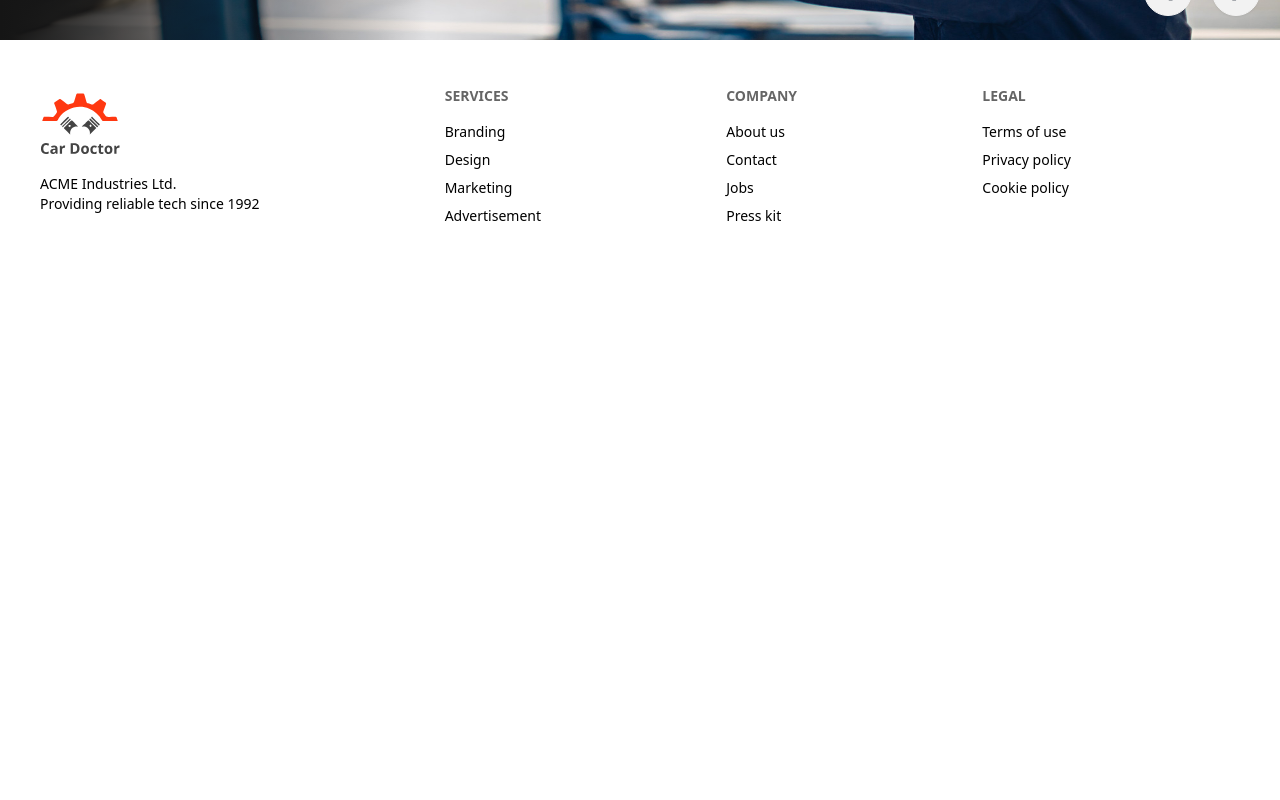
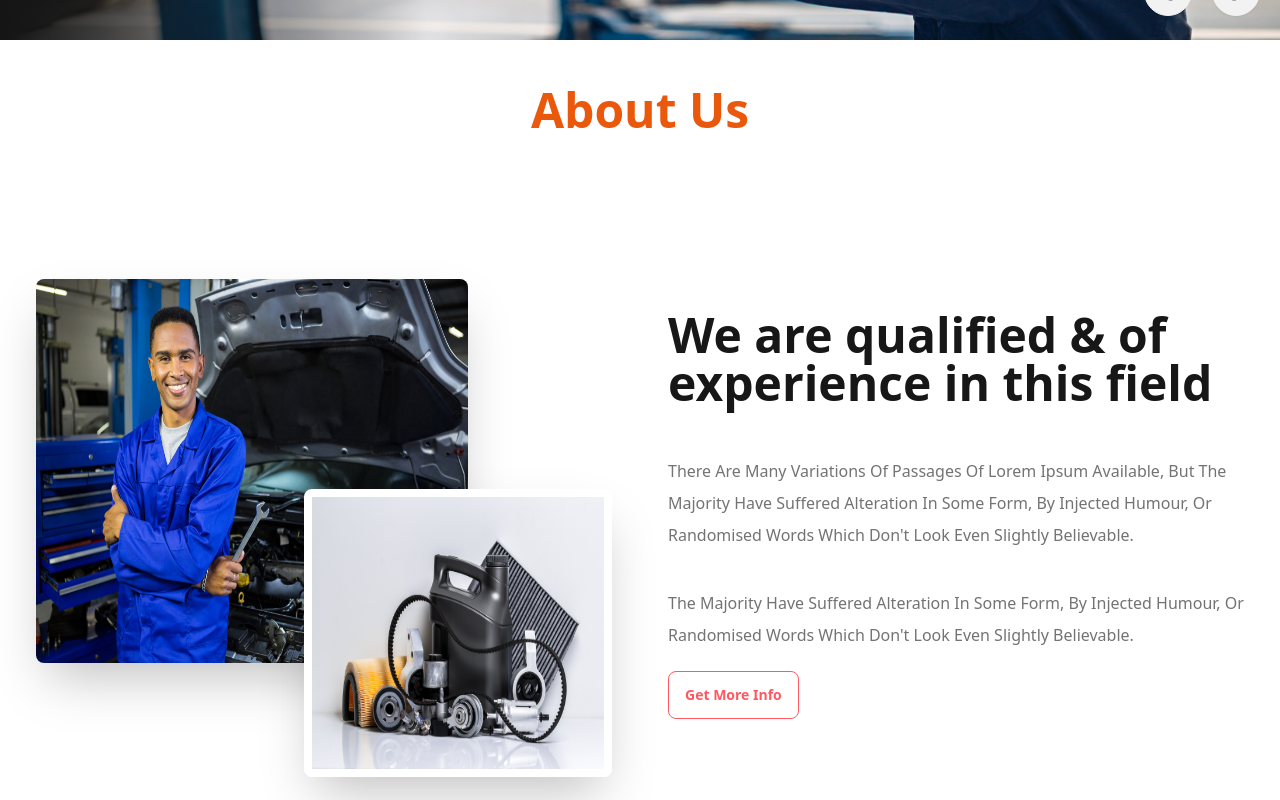
Before and after one commit to Rezuan-Alam-Rean/CarWorkshopServices, a React (Vite) app: page / in a window 1280 px wide. Shown: the part 640-1440 px from the top of the page. Before the commit the page ends 906 px from the top, so only its background shows below. Built offline with nearby package versions, Linux system fonts and the light colour scheme.

Commit message:
added about section in home page

```diff
--- /dev/null
+++ b/src/Pages/Home/About/About.jsx
@@ -0,0 +1,44 @@
+/* eslint-disable react/no-unescaped-entities */
+
+import img1 from "../../../assets/assets/images/about_us/person.jpg"
+import img2 from "../../../assets/assets/images/about_us/parts.jpg"
+
+const About = () => {
+    return (
+
+        <div>
+            <h2 className="text-orange-600 text-5xl mt-10 text-center font-bold self-stretch max-md:max-w-full">About Us</h2>
+        <div className="hero min-h-screen bg-white">
+            <div className="hero-content flex-col lg:flex-row">
+
+                <div className=" relative md:h-[550px] h-[400px]  p-5 md:w-1/2  ">
+                    <img src={img1} className="rounded-lg shadow-2xl w-3/4 md:h-96 " />
+                    <img src={img2} className="rounded-lg shadow-2xl md:h-72 w-1/2 bottom-24 md:bottom-8 right-5 absolute border-8 border-white  " />
+
+                </div>
+                <div className="p-5 md:w-1/2 md:h-[550px]  ">
+
+                    <h1 className="text-neutral-900 text-5xl font-bold self-stretch mt-8 max-md:max-w-full max-md:text-4xl">We are qualified & of experience in this field</h1>
+                    <p className="text-neutral-500 text-base leading-8 capitalize self-stretch mt-12 max-md:max-w-full max-md:mt-10">There are many variations of passages of Lorem Ipsum available, but the majority have suffered alteration in some form, by injected humour, or randomised words which don't look even slightly believable.</p>
+                    <p className="text-neutral-500 text-base leading-8 capitalize self-stretch mt-9 max-md:max-w-full">the majority have suffered alteration in some form, by injected humour, or randomised words which don't look even slightly believable.</p>
+                    <button className="btn mt-5  btn-outline btn-error"> Get More Info</button>
+                </div>
+            </div>
+
+
+            <div>
+
+
+
+
+            </div>
+        </div>
+
+        </div>
+
+
+
+    );
+};
+
+export default About;
--- a/src/Pages/Home/Banner/Banner.jsx
+++ b/src/Pages/Home/Banner/Banner.jsx
@@ -12,7 +12,7 @@ const Banner = () => {
         <div className=" items-center  flex bg-gradient-to-r from-[#151515] to-[rgba(21, 21, 21, 0.00) 100%)] space-y-8 text-white absolute  w-1/3 h-[600px]   ">
 
           <div className="space-y-8 ml-8 ">
-      <h2 className="font-bold text-6xl">Affordable Price For Car Servicing</h2>
+            <h2 className="font-bold  text-4xl md:text-6xl">Affordable Price For Car Servicing</h2>
             <p>There are many variations of passages of  available, but the majority have suffered alteration in some form</p>
             <div>
               <button className="btn mr-5 btn-outline btn-error">Discover More</button>
@@ -32,7 +32,7 @@ const Banner = () => {
         <div className=" items-center  flex bg-gradient-to-r from-[#151515] to-[rgba(21, 21, 21, 0.00) 100%)] space-y-8 text-white absolute  w-1/3 h-[600px]   ">
 
           <div className="space-y-8 ml-8 ">
-      <h2 className="font-bold text-6xl">Affordable Price For Car Servicing</h2>
+            <h2 className="font-bold  text-4xl md:text-6xl">Affordable Price For Car Servicing</h2>
             <p>There are many variations of passages of  available, but the majority have suffered alteration in some form</p>
             <div>
               <button className="btn mr-5 btn-outline btn-error">Discover More</button>
@@ -52,7 +52,7 @@ const Banner = () => {
         <div className=" items-center  flex bg-gradient-to-r from-[#151515] to-[rgba(21, 21, 21, 0.00) 100%)] space-y-8 text-white absolute  w-1/3 h-[600px]   ">
 
           <div className="space-y-8 ml-8 ">
-      <h2 className="font-bold text-6xl">Affordable Price For Car Servicing</h2>
+            <h2 className="font-bold  text-4xl md:text-6xl">Affordable Price For Car Servicing</h2>
             <p>There are many variations of passages of  available, but the majority have suffered alteration in some form</p>
             <div>
               <button className="btn mr-5 btn-outline btn-error">Discover More</button>
@@ -72,7 +72,7 @@ const Banner = () => {
         <div className=" items-center  flex bg-gradient-to-r from-[#151515] to-[rgba(21, 21, 21, 0.00) 100%)] space-y-8 text-white absolute  w-1/3 h-[600px]   ">
 
           <div className="space-y-8 ml-8 ">
-      <h2 className="font-bold text-6xl">Affordable Price For Car Servicing</h2>
+            <h2 className="font-bold  text-4xl md:text-6xl">Affordable Price For Car Servicing</h2>
             <p>There are many variations of passages of  available, but the majority have suffered alteration in some form</p>
             <div>
               <button className="btn mr-5 btn-outline btn-error">Discover More</button>
@@ -92,7 +92,7 @@ const Banner = () => {
         <div className=" items-center  flex bg-gradient-to-r from-[#151515] to-[rgba(21, 21, 21, 0.00) 100%)] space-y-8 text-white absolute  w-1/3 h-[600px]   ">
 
           <div className="space-y-8 ml-8 ">
-      <h2 className="font-bold text-6xl">Affordable Price For Car Servicing</h2>
+            <h2 className="font-bold  text-4xl md:text-6xl">Affordable Price For Car Servicing</h2>
             <p>There are many variations of passages of  available, but the majority have suffered alteration in some form</p>
             <div>
               <button className="btn mr-5 btn-outline btn-error">Discover More</button>
@@ -103,7 +103,7 @@ const Banner = () => {
           </div>
         </div>
         <div className="absolute flex justify-end gap-x-5 transform -translate-y-1/2 left-5 right-5 bottom-0">
-      <a href="#slide5" className="btn btn-circle">❮</a>
+          <a href="#slide4" className="btn btn-circle">❮</a>
           <a href="#slide6" className="btn btn-circle">❯</a>
         </div>
       </div>
@@ -112,7 +112,7 @@ const Banner = () => {
         <div className=" items-center  flex bg-gradient-to-r from-[#151515] to-[rgba(21, 21, 21, 0.00) 100%)] space-y-8 text-white absolute  w-1/3 h-[600px]   ">
 
           <div className="space-y-8 ml-8 ">
-      <h2 className="font-bold text-6xl">Affordable Price For Car Servicing</h2>
+            <h2 className="font-bold  text-4xl md:text-6xl">Affordable Price For Car Servicing</h2>
             <p>There are many variations of passages of  available, but the majority have suffered alteration in some form</p>
             <div>
               <button className="btn mr-5 btn-outline btn-error">Discover More</button>
--- a/src/Pages/Home/Home.jsx
+++ b/src/Pages/Home/Home.jsx
@@ -1,3 +1,4 @@
+import About from "./About/About";
 import Banner from "./Banner/Banner";
 
 
@@ -5,6 +6,7 @@ const Home = () => {
     return (
         <div>
             <Banner/>
+            <About/>
 
         </div>
     );
```
Lines whose indentation alone changed are shown as unchanged.
